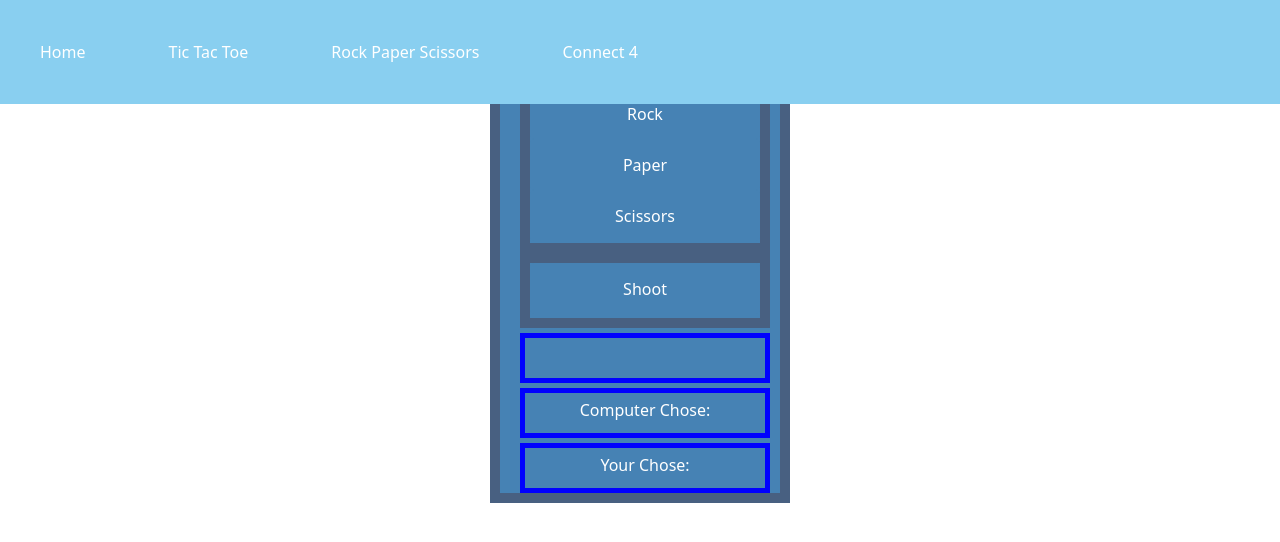
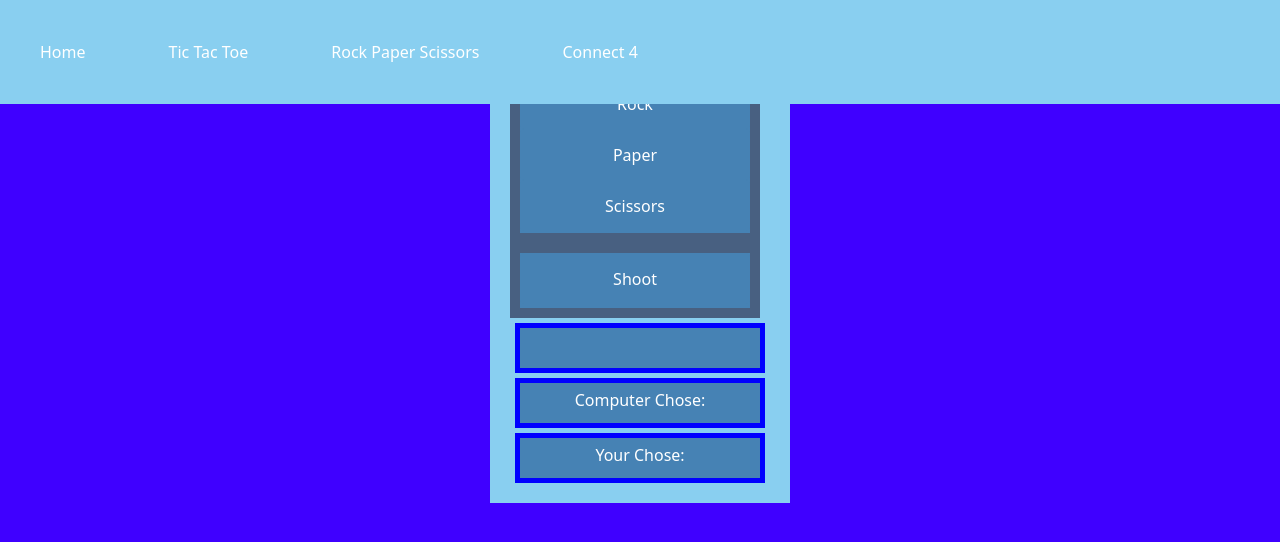
Before and after one commit to CompSciGroupProjects/Game-site-2024-group-6-3, a plain HTML site: page rpc/index.html in a window 1280 px wide. Drawn offline with nearby package versions, Linux system fonts and the light colour scheme.

Commit message:
Update style.css

```diff
--- a/rpc/style.css
+++ b/rpc/style.css
@@ -1,6 +1,7 @@
 body
 {
     text-align: center;
+    background-color: #3F00FF;
 }
 
 #calc-outer
@@ -8,9 +9,8 @@ body
     padding: 20px;
     height: 455px;
     width: 300px;
-    border: 10px solid #486081;
     box-sizing: border-box;
-    background-color: steelblue;
+    background-color: #89CFF0;
 }
 
 #rpc-box
@@ -53,6 +53,7 @@ body
     margin-top: 5px;
     margin-bottom: 5px;
     padding-top: 5px;
+    background-color: steelblue;
 }
 
 .compDisplay
@@ -62,6 +63,7 @@ body
     border: 5px solid blue;
     margin-bottom: 5px;
     padding-top: 5px;
+    background-color: steelblue;
 }
 
 .playerDisplay
@@ -71,6 +73,7 @@ body
     border: 5px solid blue;
     margin-bottom: 5px;
     padding-top: 5px;
+    background-color: steelblue;
 }
 
 ul {
```
